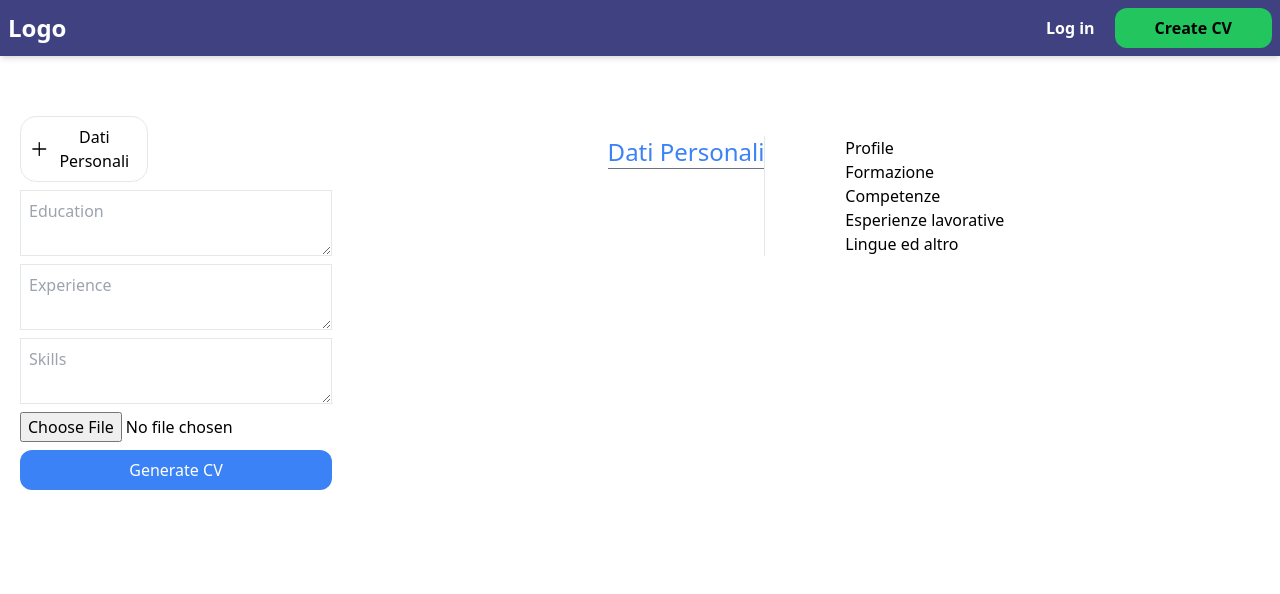
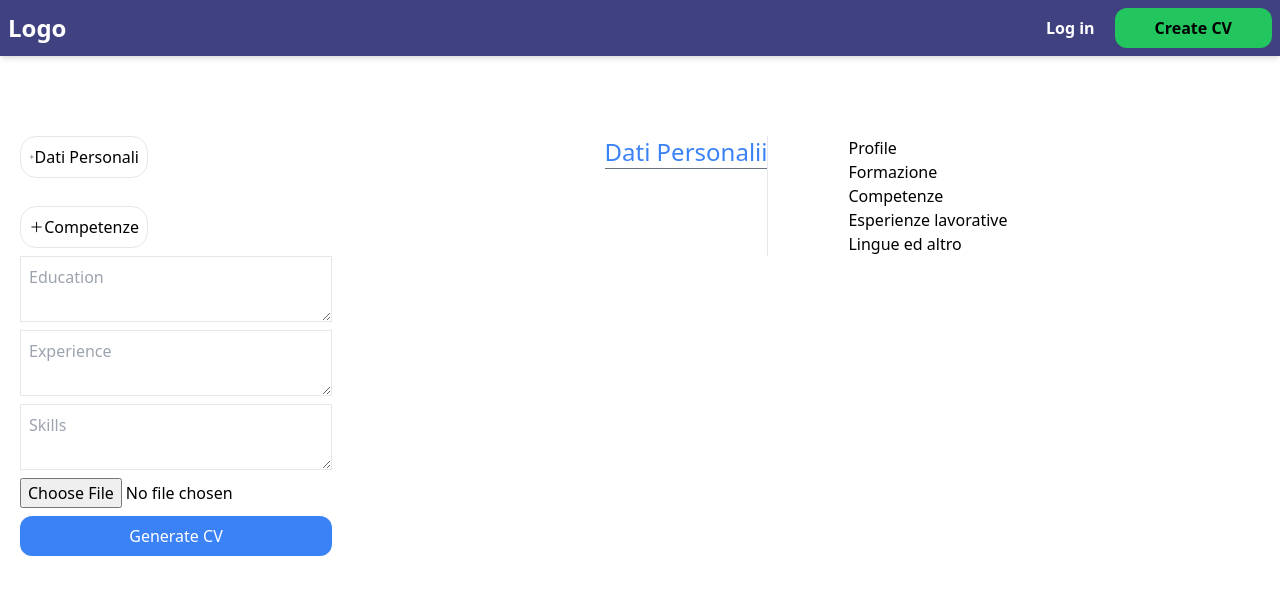
Before and after one commit to aivaneezy1/mensa, a Next.js app: page /create-cv in a window 1280 px wide. Shown: the top 594 px of the page. Built offline with nearby package versions, Linux system fonts and the light colour scheme; what @react-pdf/renderer would draw is missing.

Commit message:
Fix competenza

```diff
--- a/app/components/Card.jsx
+++ b/app/components/Card.jsx
@@ -18,7 +18,7 @@ const Card = (props) => {
       <div className="w-auto border-r border-solid border-solid ">
         <header>
           <h2 className="text-blue-500 border-b border-gray-500 border-solid text-2xl mb-5 whitespace-normal ">
-            Dati Personali
+            Dati Personalii
           </h2>
           <h1>
             {props.name ? (
--- /dev/null
+++ b/app/components/Card/Compotenze.jsx
@@ -0,0 +1,13 @@
+import React from 'react'
+import handleButton from '@/app/utils/handleButton'
+
+
+const Compotenze = () => {
+  return (
+    <div className='border border-b border-solid border-gray-500'>
+      <h2>Compotenze</h2>
+    </div>
+  )
+}
+
+export default Compotenze
--- a/app/components/CreateCv.jsx
+++ b/app/components/CreateCv.jsx
@@ -3,22 +3,30 @@ import React, { useState } from "react";
 import { PDFDownloadLink } from "@react-pdf/renderer";
 import MyDocument from "./Document";
 import Card from "./Card";
+import handleButton from "../utils/handleButton";
 
 export default function Home() {
   const [name, setName] = useState("");
   const [email, setEmail] = useState("");
   const [phone, setPhone] = useState("");
-  const [address,setAdress] = useState("");
+  const [address, setAdress] = useState("");
   const [dateBirth, setDateBirth] = useState("");
-  const [placeBirth, setPlaceBirth] = useState("")
-  const [genere, setGenere] = useState("")
+  const [placeBirth, setPlaceBirth] = useState("");
+  const [genere, setGenere] = useState("");
   const [civilStatus, setCivilStatus] = useState("");
-  const [nationality, setNationality ] = useState("")
+  const [nationality, setNationality] = useState("");
 
-  {/*OPTIONALS INPUT */}
+  {
+    /*OPTIONALS INPUT */
+  }
   const [license, setLicense] = useState("");
   const [website, setWebsite] = useState("");
   const [linkin, setLinkin] = useState("");
+
+  {
+    /*Competenze */
+  }
+  const [competenza, setCompetenza] = useState("");
 
   const [education, setEducation] = useState("");
   const [experience, setExperience] = useState("");
@@ -26,9 +34,32 @@ export default function Home() {
   const [image, setImage] = useState(null);
 
   const [isSubmitted, setIsSubmitted] = useState(false);
+
   // State to toggle optional fields
   const [showDatiPersonali, setShowDatiPersonali] = useState(false);
   const [showOptionalFields, setShowOptionalFields] = useState(false);
+  const [showCompotenze, setShowCompotenze] = useState(false);
+  const [compotenzeField, setCompotenzeField] = useState(false)
+
+
+  // State for input range
+  const [range, setRange] = useState(0);
+  const handleInputRange = (value) => {
+    switch (value) {
+      case 1:
+        return "Principiente";
+      case 2:
+        return "Elementare";
+      case 3:
+        return "Buono";
+      case 4:
+        return "Eccelente";
+      case 5:
+        return "Fluente";
+    }
+  };
+
+
 
   const handleSubmit = (e) => {
     e.preventDefault();
@@ -36,21 +67,15 @@ export default function Home() {
   };
 
   return (
+    <>
       <div className="flex justify-start flex-row mt-10 ml-5">
         <form onSubmit={handleSubmit} className="flex flex-col mt-5">
-         <div className="flex items-center justify-between">
-          <button
-          type="button"
-          onClick={() => setShowDatiPersonali(!showDatiPersonali)}
-          className="border border-solid p-2 rounded-2xl mb-2 w-32 flex items-center justify-center b"
-        >
-        <svg xmlns="http://www.w3.org/2000/svg" fill="none" viewBox="0 0 24 24" strokeWidth={1.5} stroke="currentColor" className="size-6">
-  <path strokeLinecap="round" strokeLinejoin="round" d="M12 4.5v15m7.5-7.5h-15" />
-</svg>
-
-          <span>Dati Personali</span>
-        </button>
-        </div>
+          {/*Dati Personali button */}
+          {handleButton(
+            showDatiPersonali,
+            setShowDatiPersonali,
+            "Dati Personali"
+          )}
           {showDatiPersonali && (
             <>
               <input
@@ -84,10 +109,9 @@ export default function Home() {
                 name="address"
                 placeholder="Address"
                 value={address}
-        onChange={(e) =>setAdress(e.target.value)}
-        className="mb-2 p-2 border"/>
-
-
+                onChange={(e) => setAdress(e.target.value)}
+                className="mb-2 p-2 border"
+              />
 
               <input
                 type="date"
@@ -103,50 +127,43 @@ export default function Home() {
                 name="placeBirth"
                 placeholder="Place of Birth"
                 value={placeBirth}
-        onChange={(e) =>setPlaceBirth(e.target.value)}
-        className="mb-2 p-2 border"/>
-
+                onChange={(e) => setPlaceBirth(e.target.value)}
+                className="mb-2 p-2 border"
+              />
 
               <input
                 type="text"
                 name="genere"
                 placeholder="Genere"
                 value={genere}
-        onChange={(e) =>setGenere(e.target.value)}
-        className="mb-2 p-2 border"/>
-
+                onChange={(e) => setGenere(e.target.value)}
+                className="mb-2 p-2 border"
+              />
 
               <input
                 type="text"
                 name="nationality"
                 placeholder="Nationality"
                 value={nationality}
-        onChange={(e) =>setNationality(e.target.value)}
-        className="mb-2 p-2 border"/>
-
+                onChange={(e) => setNationality(e.target.value)}
+                className="mb-2 p-2 border"
+              />
 
               <input
                 type="text"
                 name="civilStatus"
                 placeholder="Civil Status"
                 value={civilStatus}
-        onChange={(e) =>setCivilStatus(e.target.value)}
-        className="mb-2 p-2 border"/>
+                onChange={(e) => setCivilStatus(e.target.value)}
+                className="mb-2 p-2 border"
+              />
 
               {/* Button to toggle optional fields */}
-        <div className="flex items-center justify-between">
-          <button
-          type="button"
-          onClick={() => setShowOptionalFields(!showOptionalFields)}
-          className="border border-solid p-2 rounded-2xl mb-2 w-32 flex items-center justify-center"
-        >
-        <svg xmlns="http://www.w3.org/2000/svg" fill="none" viewBox="0 0 24 24" strokeWidth={1.5} stroke="currentColor" className="size-6">
-  <path strokeLinecap="round" strokeLinejoin="round" d="M12 4.5v15m7.5-7.5h-15" />
-</svg>
-
-          Optionals
-        </button>
-        </div>
+              {handleButton(
+                showOptionalFields,
+                setShowOptionalFields,
+                "Optionals"
+              )}
 
               {/* Optional input fields */}
               {showOptionalFields && (
@@ -182,8 +199,94 @@ export default function Home() {
             </>
           )}
 
+          {/*Compotenze button */}
+          {handleButton(showCompotenze, setShowCompotenze, "Competenze")}
+          {showCompotenze && (
+            <>
+              <div className="  flex flex-col border border-gray-500 border-solid p-5">
+                <div className="">
+                  <label for="competenze" className="text-gray-500 text-2xl">
+                    Competenze
+                  </label>
+                  <input
+                    type="text"
+                    id="competenze"
+                    name="competenza"
+                    value={competenza}
+                    placeholder="Competenza"
+                    onChange={(e) => setCompetenza(e.target.value)}
+                    className="mb-2 p-2 border bg-gray-100 w-full mt-2"
+                  />
+                </div>
+
+                <div className="flex flex-row gap-2 mx-2">
+                  <input
+                    type="range"
+                    min="0"
+                    max="5"
+                    id="volume"
+                    value={range}
+                    onChange={(e) => setRange(parseInt(e.target.value))}
+                    className="w-md"
+                  />
+                  <label for="volume">
+                    {range === 0 ? "Choose" : handleInputRange(range)}
+                  </label>
+                </div>
+
+                <div className=" flex justify-between items-center gap-2 w-sm mt-5">
+                   <svg
+                    xmlns="http://www.w3.org/2000/svg"
+                    className="icon icon-tabler icon-tabler-trash ml-auto cursor-pointer border rounded-2xl border-solid hover:border-blue-500 hover:bg-blue-50 "
+                    width="34"
+                    height="34"
+                    viewBox="0 0 24 24"
+                    stroke-width="1.5"
+                    stroke="#9e9e9e"
+                    fill="none"
+                    stroke-linecap="round"
+                    stroke-linejoin="round"
+                    onClick={() => {
+                    setCompetenza('');
+                    setRange(0);
+                    setCompotenzeField(!compotenzeField)
+                    setShowCompotenze(!showCompotenze);
+
+                }}
+                  >
+                    <path stroke="none" d="M0 0h24v24H0z" fill="none" />
+                    <path d="M4 7l16 0" />
+                    <path d="M10 11l0 6" />
+                    <path d="M14 11l0 6" />
+                    <path d="M5 7l1 12a2 2 0 0 0 2 2h8a2 2 0 0 0 2 -2l1 -12" />
+                    <path d="M9 7v-3a1 1 0 0 1 1 -1h4a1 1 0 0 1 1 1v3" />
+                  </svg>
+
+                  <button
+                  onClick={() => {
+                    setShowCompotenze(!showCompotenze);
+                    setCompotenzeField(!compotenzeField)
+                    }}
+                  className="px-5 py-1 bg-blue-500 text-white rounded-2xl hover:bg-blue-400"
+                  >
+                    Done
+                  </button>
+                </div>
+              </div>
 
 
+            </>
+          )}
+
+          {/*Showing the competenze */}
+            {compotenzeField && (
+              <>
+              <div className="border border-gray-500 border-solid p-5 mb-5 mt-2">
+              <h2 className="text-bold">{competenza}</h2>
+              <h2 className="text-gray-500">{handleInputRange(range)}</h2>
+            </div>
+              </>
+            )}
 
 
 
@@ -245,8 +348,9 @@ export default function Home() {
           )}
         </form>
 
-      <div className=" sm:block hidden mx-auto  mt-10" >
-       <Card name={name}
+        <div className=" sm:block hidden mx-auto  mt-10">
+          <Card
+            name={name}
             email={email}
             phone={phone}
             address={address}
@@ -261,5 +365,6 @@ export default function Home() {
           />
         </div>
       </div>
+    </>
   );
 }
--- /dev/null
+++ b/app/utils/handleButton.js
@@ -0,0 +1,33 @@
+ const handleButton = (data, setData, field) => {
+    return (
+      <>
+        <div className="flex items-center justify-between mt-5">
+          <button
+            type="button"
+            onClick={() => setData(!data)}
+            className="border border-solid p-2 rounded-2xl mb-2 w-32 flex items-center justify-center b"
+          >
+            <svg
+              xmlns="http://www.w3.org/2000/svg"
+              fill="none"
+              viewBox="0 0 24 24"
+              strokeWidth={1.5}
+              stroke="currentColor"
+              className="size-6"
+            >
+              <path
+                strokeLinecap="round"
+                strokeLinejoin="round"
+                d="M12 4.5v15m7.5-7.5h-15"
+              />
+            </svg>
+
+            <span className="whitespace-nowrap">{field}</span>
+          </button>
+        </div>
+      </>
+    );
+  };
+
+
+  export default handleButton
```
Lines whose indentation alone changed are shown as unchanged.
